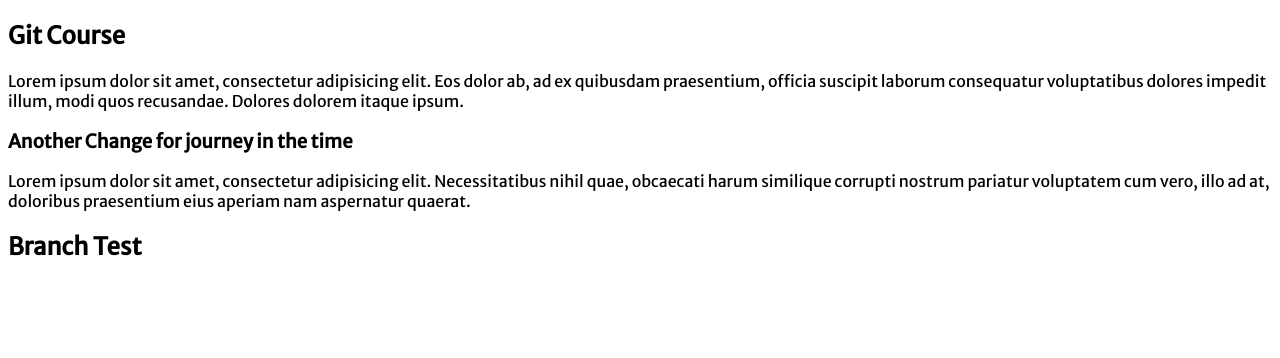
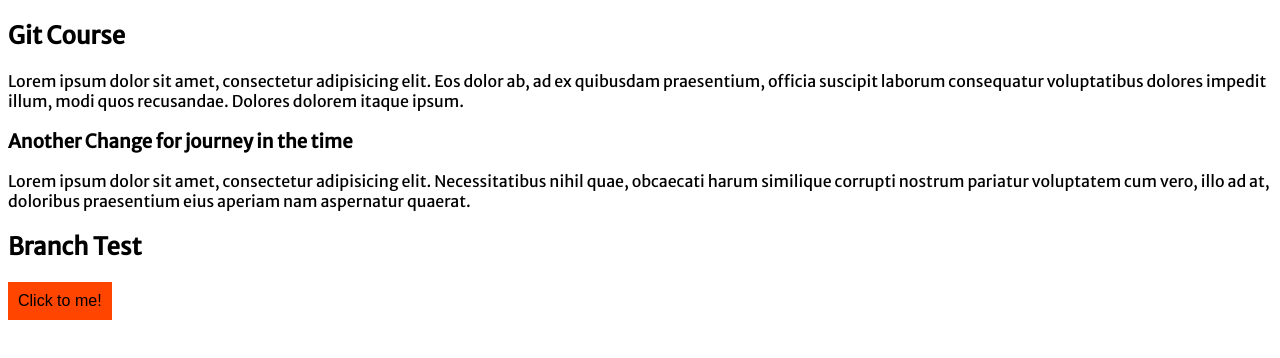
Before and after one commit to ExtaZys-Corp/test-git, a plain HTML site: page index.html in a window 1280 px wide. Drawn offline with Linux system fonts and the light colour scheme.

Commit message:
Animacion en boton

```diff
--- a/index.html
+++ b/index.html
@@ -14,5 +14,7 @@
   <p>Lorem ipsum dolor sit amet, consectetur adipisicing elit. Necessitatibus nihil quae, obcaecati harum similique corrupti nostrum pariatur voluptatem cum vero, illo ad at, doloribus praesentium eius aperiam nam aspernatur quaerat.</p>
 
   <h2>Branch Test</h2>
+
+  <button id="buttonOne"> Click to me!</button>
 </body>
 </html>
--- a/styles/estilos.css
+++ b/styles/estilos.css
@@ -1,3 +1,16 @@
 body{
   font-family: 'Merriweather Sans', sans-serif;
 }
+
+#buttonOne{
+  padding: 10px;
+  font-size: 1em;
+  background: orangered;
+  border: 0px;
+  cursor: pointer;
+  transition: 0.3s;
+}
+
+#buttonOne:hover{
+  transform:scale(1.1);
+}
```
